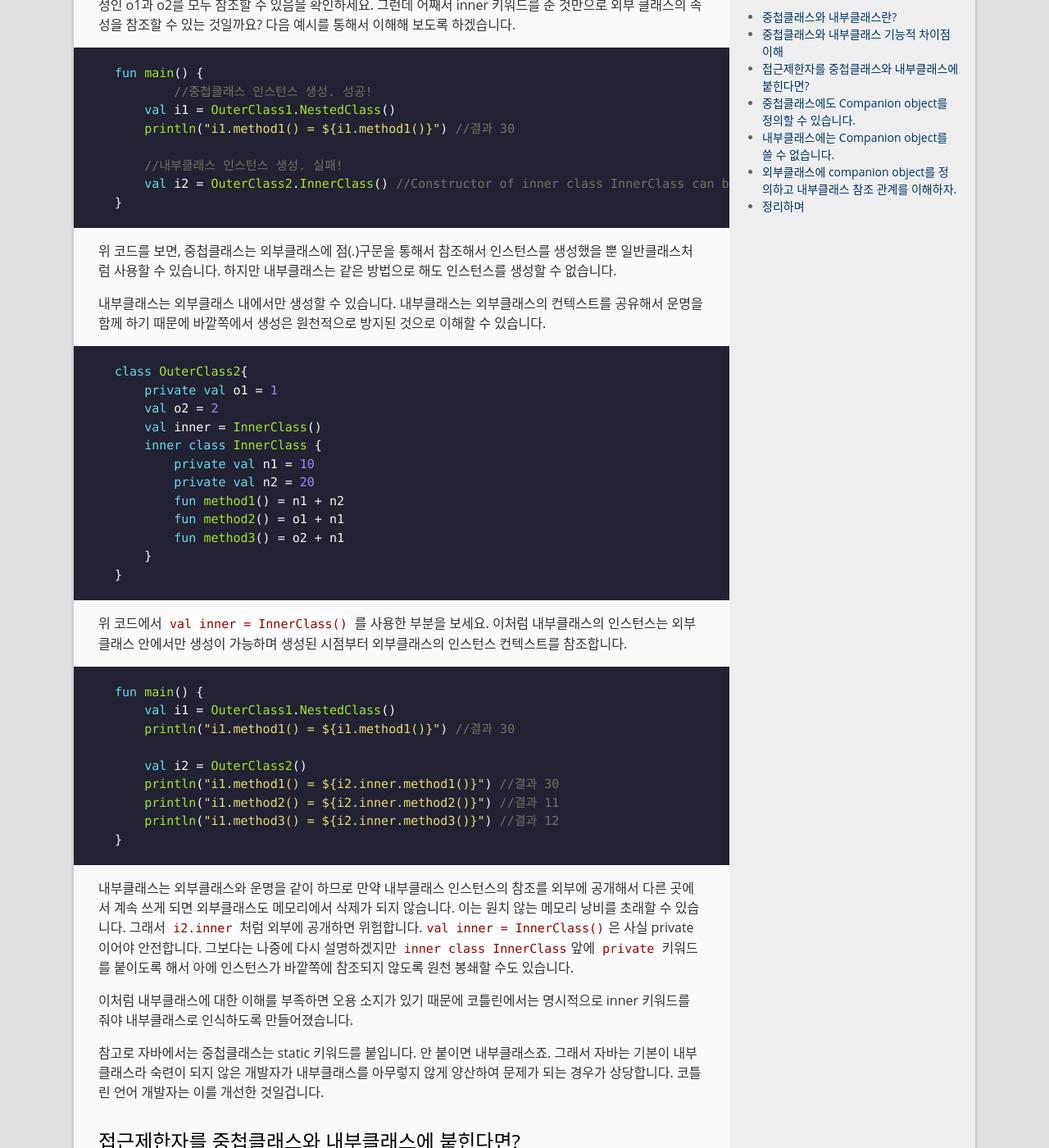
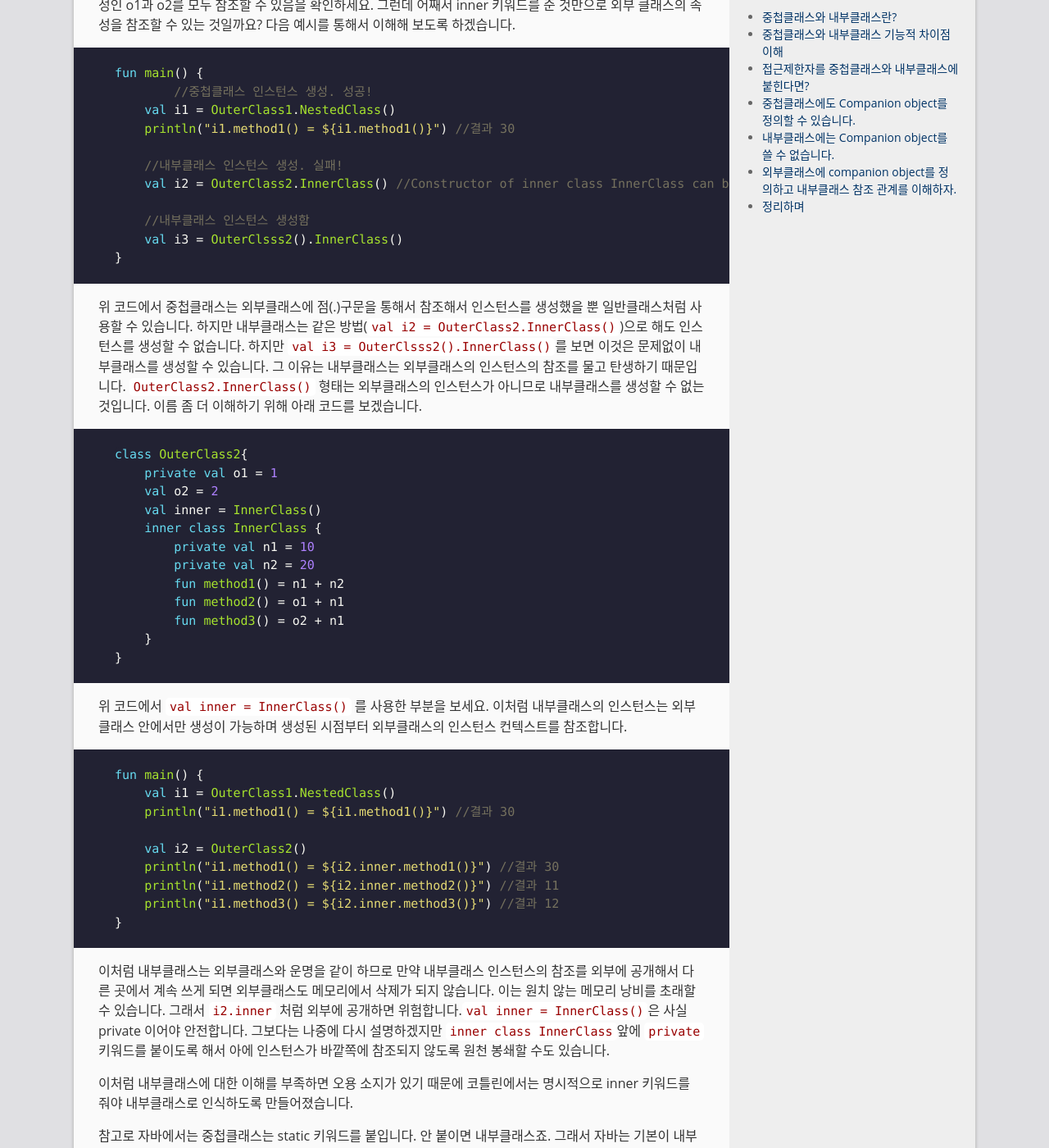
Before and after one commit to jidolstar/jidolstar.github.io, a Jekyll site: the page built from _posts/2020-02-20-Kotlin-Companion-Object-2.md, in a window 1280 px wide and 1400 px high, scrolled down 2296 px. Shown: the whole window at 82% size. Built offline with Jekyll 4.4.1, drawn with Linux system fonts in a browser that asks for light colours; some of the changed text lies outside the part shown.

Commit message:
글 수정

````diff
--- a/_posts/2020-02-20-Kotlin-Companion-Object-2.md
+++ b/_posts/2020-02-20-Kotlin-Companion-Object-2.md
@@ -93,12 +93,14 @@ fun main() {
 
     //내부클래스 인스턴스 생성. 실패!
     val i2 = OuterClass2.InnerClass() //Constructor of inner class InnerClass can be called only with receiver of containing class
+
+    //내부클래스 인스턴스 생성함
+    val i3 = OuterClsss2().InnerClass()
 }
 ```
 
-위 코드를 보면, 중첩클래스는 외부클래스에 점(.)구문을 통해서 참조해서 인스턴스를 생성했을 뿐 일반클래스처럼 사용할 수 있습니다. 하지만 내부클래스는 같은 방법으로 해도 인스턴스를 생성할 수 없습니다.
+위 코드에서 중첩클래스는 외부클래스에 점(.)구문을 통해서 참조해서 인스턴스를 생성했을 뿐 일반클래스처럼 사용할 수 있습니다. 하지만 내부클래스는 같은 방법(`val i2 = OuterClass2.InnerClass()`)으로 해도 인스턴스를 생성할 수 없습니다.  하지만 `val i3 = OuterClsss2().InnerClass()`를 보면 이것은 문제없이 내부클래스를 생성할 수 있습니다. 그 이유는 내부클래스는 외부클래스의 인스턴스의 참조를 물고 탄생하기 때문입니다. `OuterClass2.InnerClass()` 형태는 외부클래스의 인스턴스가 아니므로 내부클래스를 생성할 수 없는 것입니다. 이름 좀 더 이해하기 위해 아래 코드를 보겠습니다.
 
-내부클래스는 외부클래스 내에서만 생성할 수 있습니다. 내부클래스는 외부클래스의 컨텍스트를 공유해서 운명을 함께 하기 때문에 바깥쪽에서 생성은 원천적으로 방지된 것으로 이해할 수 있습니다.
 
 ```kotlin
 class OuterClass2{
@@ -129,7 +131,8 @@ fun main() {
 }
 ```
 
-내부클래스는 외부클래스와 운명을 같이 하므로 만약 내부클래스 인스턴스의 참조를 외부에 공개해서 다른 곳에서 계속 쓰게 되면 외부클래스도 메모리에서 삭제가 되지 않습니다. 이는 원치 않는 메모리 낭비를 초래할 수 있습니다. 그래서 `i2.inner` 처럼 외부에 공개하면 위험합니다.`val inner = InnerClass()`은 사실 private 이어야 안전합니다. 그보다는 나중에 다시 설명하겠지만 `inner class InnerClass`앞에 `private` 키워드를 붙이도록 해서 아에 인스턴스가 바깥쪽에 참조되지 않도록 원천 봉쇄할 수도 있습니다.
+
+이처럼 내부클래스는 외부클래스와 운명을 같이 하므로 만약 내부클래스 인스턴스의 참조를 외부에 공개해서 다른 곳에서 계속 쓰게 되면 외부클래스도 메모리에서 삭제가 되지 않습니다. 이는 원치 않는 메모리 낭비를 초래할 수 있습니다. 그래서 `i2.inner` 처럼 외부에 공개하면 위험합니다.`val inner = InnerClass()`은 사실 private 이어야 안전합니다. 그보다는 나중에 다시 설명하겠지만 `inner class InnerClass`앞에 `private` 키워드를 붙이도록 해서 아에 인스턴스가 바깥쪽에 참조되지 않도록 원천 봉쇄할 수도 있습니다.
 
 이처럼 내부클래스에 대한 이해를 부족하면 오용 소지가 있기 때문에 코틀린에서는 명시적으로 inner 키워드를 줘야 내부클래스로 인식하도록 만들어졌습니다.
 
@@ -170,8 +173,23 @@ class OuterClass{
 }
 ```
 
-내부 클래스도 private 접근제한자를 쓰면 중첩클래스와 동일하게 내부클래스의 인스턴스를 외부에 공개되지 않게 됩니다. 내부클래스는 private 접근제한자를 쓰는게 메모리 관리 측면에서 더욱 안전하겠습니다.
+내부 클래스도 private 접근제한자를 쓰면 중첩클래스와 동일하게 내부클래스의 인스턴스를 외부에 공개되지 않게 됩니다. 내부클래스는 private 접근제한자를 쓰는게 메모리 관리 측면에서 더욱 안전할 수 있습니다.
 
+하지만 내부클래스에 특성을 조금 더 생각해보면 private 접근제한자를 붙힌 내부클래스는 효용가치가 많이 떨어집니다. 이유를 간단하게 살펴봅니다.
+
+
+```kotlin
+class MySQL{
+   val transactionManager = TransactionManager()
+   inner class Query{
+      fun excute()
+   }
+}
+```
+
+위와 같은 코드가 있다고 가정한다면 `MySQL().Query()`로 내부클래스의 인스턴스를 생성할 수 있습니다. 이것은 즉, 쿼리를 실행하는 환경이 이미 정해졌다고 볼 수 있습니다. 쿼리를 만드는 시점부터 자연스럽게 외부클래스인 MySQL의 자원을 공유하게 됩니다. 여기서 중요한 점은 MySQL인스턴스에 Query 인스턴스를 주입(injection)하여 참조하는 과정이 전혀 없다는 것입니다. 이 과정이 전부 양자화 되어 중간에 이 관계를 맺는데 로직이 개입될 수도 없습니다.
+
+내부클래스를 쓰는 가장 큰 목적과 이유는 바로 여기에 있습니다. 이에 대한 자세한 이야기는 내부클래스의 활용에 대한 글을 적을 때 다시 언급해 보겠습니다.
 
 ## 중첩클래스에도 Companion object를 정의할 수 있습니다.
 
@@ -385,4 +403,4 @@ fun main(args: Array<String>) {
 
 ## 정리하며
 
-코틀린 중첩클래스와 내부클래스에 대해서 알아보고 이들 클래스에서 Companion object의 관계도 함께 살펴보았습니다. 공부해 보면서 느끼시겠지만 무엇하나 쉬운게 없습니다. 글이 좀 길지만 이해가 확실히 안되면 다시 한번 읽어보시고, 관련된 자료도 함께 찾아보면서 지식을 공고히 하시기를 바랍니다.
+코틀린 중첩클래스와 내부클래스에 대해서 알아보고 이들 클래스에서 Companion object의 관계도 함께 살펴보았습니다. 공부해 보면서 느끼시겠지만 무엇하나 쉬운게 없습니다. 글이 좀 길지만 이해가 확실히 안되면 다시 한번 읽어보시고, 관련된 자료도 함께 찾아보면서 지식을 공고히 하시기를 바랍니다. 다음에는 내부클래스의 활용에 대해서 다뤄보겠습니다.
````
